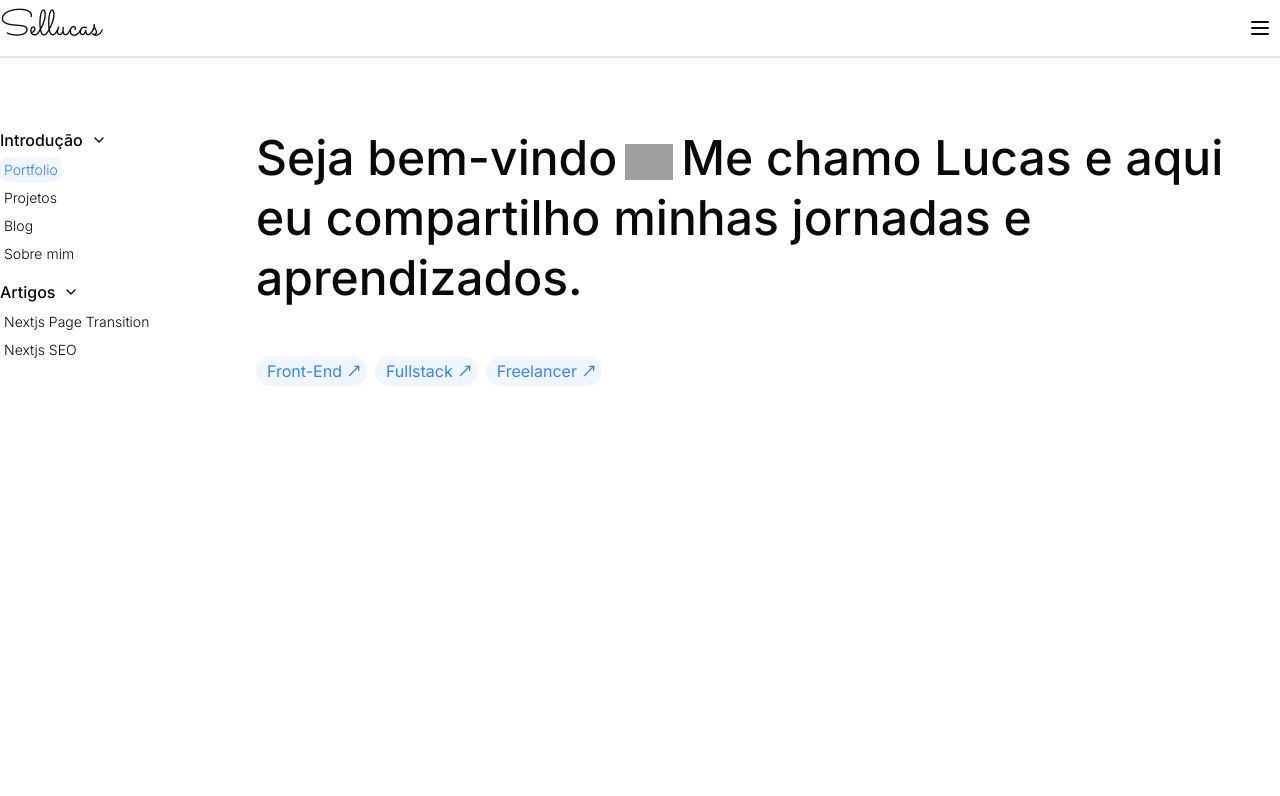
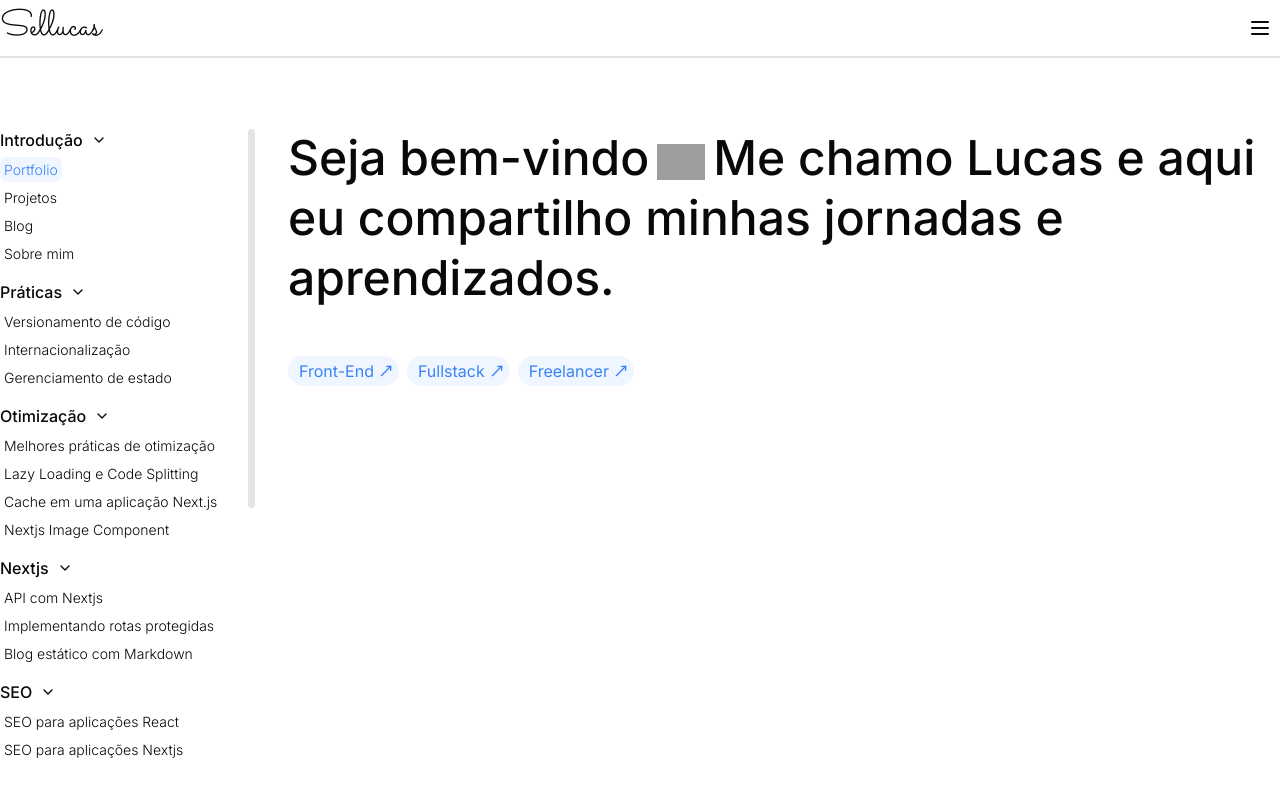
Before and after one commit to Sellucas/portfolio, a Next.js app: page / in a window 1280 px wide. Shown: the top 796 px of the page. Built offline with nearby package versions, Linux system fonts and the light colour scheme; grey boxes are pictures that could not be loaded.

Commit message:
feat: setup post page and sidebar

```diff
--- /dev/null
+++ b/app/blog/[...slug]/page.tsx
@@ -0,0 +1,73 @@
+import { notFound } from "next/navigation";
+import Link from "next/link";
+import { Clock, MoveLeft } from "lucide-react";
+
+import { posts } from "#site/content";
+import { Avatar, AvatarFallback, AvatarImage } from "@/components/ui/avatar";
+import { formatDate } from "@/lib/utils";
+
+interface PostPageProps {
+  params: {
+    slug: string[];
+  };
+}
+
+async function getPostFromParams(params: PostPageProps["params"]) {
+  const slug = params?.slug?.join("/");
+  const post = posts.find((post) => post.slugAsParams === slug);
+
+  return post;
+}
+
+export async function generateStaticParams(): Promise<
+  PostPageProps["params"][]
+> {
+  return posts.map((post) => ({
+    slug: post.slugAsParams.split("/"),
+  }));
+}
+
+const PostPage = async ({ params }: PostPageProps) => {
+  const post = await getPostFromParams(params);
+
+  if (!post || !post.published) {
+    notFound();
+  }
+
+  return (
+    <article className="prose dark:prose-invert">
+      <div className="mb-4">
+        <Link
+          className="flex gap-2 text-sm items-center text-muted-foreground"
+          href={"/blog"}
+        >
+          <MoveLeft className="w-4 h-4" />
+          Blog
+        </Link>
+      </div>
+      <div className="flex gap-2">
+        <Avatar>
+          <AvatarImage
+            src="https://github.com/Sellucas/portfolio/assets/75432770/9836c736-a1c3-4594-ad92-3c4d767f57e3"
+            alt="Sellucas"
+          />
+          <AvatarFallback>SL</AvatarFallback>
+        </Avatar>
+        <div>
+          <h2 className="text-muted-foreground">Lucas Sell Machado</h2>
+          <div className="flex gap-1 text-xs text-muted-foreground">
+            <p>{formatDate(post.date)}</p> /
+            <p className="flex gap-1 items-center">
+              <Clock className="w-4 h-4 text-red-600" />
+              Longo
+            </p>
+          </div>
+        </div>
+      </div>
+      <h1 className="text-2xl font-medium mt-6">{post.title}</h1>
+      <p className="text-muted-foreground text-sm">{post.description}</p>
+    </article>
+  );
+};
+
+export default PostPage;
--- a/app/layout.tsx
+++ b/app/layout.tsx
@@ -68,7 +68,7 @@ export default function RootLayout({
           <Header />
           <div className="max-w-[1575px] mx-auto flex mt-32">
             <Sidebar />
-            <div className="ml-0 px-2 lg:px-0 lg:ml-64 w-full">{children}</div>
+            <div className="ml-0 px-2 lg:px-0 lg:ml-72 w-full">{children}</div>
           </div>
         </ThemeProvider>
       </body>
--- a/components/sidebar.tsx
+++ b/components/sidebar.tsx
@@ -1,28 +1,24 @@
 import { Category } from "@/components/category-sidebar";
 import { ScrollArea } from "@/components/ui/scroll-area";
 import { SidebarLink } from "@/components/sidebar-link";
+import { sidebarData } from "@/constants";
 
 export const Sidebar = () => {
+  const categories = sidebarData;
+
   return (
     <div className="fixed">
-      <ScrollArea className="hidden lg:block pr-6 mr-6 h-[80vh] w-64">
+      <ScrollArea type="always" className="hidden lg:block h-[80vh] w-64">
         <div className="flex flex-col">
-          <Category name="Introdução">
-            <ul className="flex flex-col gap-2 mt-2">
-              <SidebarLink href="/">Portfolio</SidebarLink>
-              <SidebarLink href="/projetos">Projetos</SidebarLink>
-              <SidebarLink href="/blog">Blog</SidebarLink>
-              <SidebarLink href="/sobre-mim">Sobre mim</SidebarLink>
-            </ul>
-          </Category>
-          <Category name="Artigos">
-            <ul className="flex flex-col gap-2 mt-2">
-              <SidebarLink href="/nextjs-page-transition">
-                Nextjs Page Transition
-              </SidebarLink>
-              <SidebarLink href="/nextjs-seo">Nextjs SEO</SidebarLink>
-            </ul>
-          </Category>
+          {categories.map((category) => (
+            <Category key={category.name} name={category.name}>
+              {category.links.map((link) => (
+                <ul key={link.href} className="flex flex-col gap-2 mt-2">
+                  <SidebarLink href={link.href}>{link.label}</SidebarLink>
+                </ul>
+              ))}
+            </Category>
+          ))}
         </div>
       </ScrollArea>
     </div>
--- /dev/null
+++ b/components/ui/avatar.tsx
@@ -0,0 +1,50 @@
+"use client"
+
+import * as React from "react"
+import * as AvatarPrimitive from "@radix-ui/react-avatar"
+
+import { cn } from "@/lib/utils"
+
+const Avatar = React.forwardRef<
+  React.ElementRef<typeof AvatarPrimitive.Root>,
+  React.ComponentPropsWithoutRef<typeof AvatarPrimitive.Root>
+>(({ className, ...props }, ref) => (
+  <AvatarPrimitive.Root
+    ref={ref}
+    className={cn(
+      "relative flex h-12 w-12 shrink-0 overflow-hidden rounded-full",
+      className
+    )}
+    {...props}
+  />
+))
+Avatar.displayName = AvatarPrimitive.Root.displayName
+
+const AvatarImage = React.forwardRef<
+  React.ElementRef<typeof AvatarPrimitive.Image>,
+  React.ComponentPropsWithoutRef<typeof AvatarPrimitive.Image>
+>(({ className, ...props }, ref) => (
+  <AvatarPrimitive.Image
+    ref={ref}
+    className={cn("aspect-square h-full w-full", className)}
+    {...props}
+  />
+))
+AvatarImage.displayName = AvatarPrimitive.Image.displayName
+
+const AvatarFallback = React.forwardRef<
+  React.ElementRef<typeof AvatarPrimitive.Fallback>,
+  React.ComponentPropsWithoutRef<typeof AvatarPrimitive.Fallback>
+>(({ className, ...props }, ref) => (
+  <AvatarPrimitive.Fallback
+    ref={ref}
+    className={cn(
+      "flex h-full w-full items-center justify-center rounded-full bg-muted",
+      className
+    )}
+    {...props}
+  />
+))
+AvatarFallback.displayName = AvatarPrimitive.Fallback.displayName
+
+export { Avatar, AvatarImage, AvatarFallback }
--- a/constants/index.ts
+++ b/constants/index.ts
@@ -1 +1,113 @@
 export const baseUrl = "https://portfolio-sellucas-projects.vercel.app";
+
+export const sidebarData = [
+    {
+      name: "Introdução",
+      links: [
+        { href: "/", label: "Portfolio" },
+        { href: "/projetos", label: "Projetos" },
+        { href: "/blog", label: "Blog" },
+        { href: "/sobre-mim", label: "Sobre mim" },
+      ],
+    },
+    {
+      name: "Práticas",
+      links: [
+        {
+          href: "/blog/versionamento-de-codigo",
+          label: "Versionamento de código",
+        },
+        { href: "/blog/internacionalizacao", label: "Internacionalização" },
+        {
+          href: "/blog/gerenciamento-de-estado",
+          label: "Gerenciamento de estado",
+        },
+      ],
+    },
+    {
+      name: "Otimização",
+      links: [
+        {
+          href: "/blog/melhores-praticas-de-otimizacao",
+          label: "Melhores práticas de otimização",
+        },
+        {
+          href: "/blog/lazy-loading-e-code-splitting",
+          label: "Lazy Loading e Code Splitting",
+        },
+        {
+          href: "/blog/cache-em-uma-aplicação-next.js",
+          label: "Cache em uma aplicação Next.js",
+        },
+        { href: "/blog/nextjs-image-component", label: "Nextjs Image Component" },
+      ],
+    },
+    {
+      name: "Nextjs",
+      links: [
+        { href: "/blog/api-com-nextjs", label: "API com Nextjs" },
+        {
+          href: "/blog/implementando-rotas-protegidas",
+          label: "Implementando rotas protegidas",
+        },
+        {
+          href: "/blog/blog-estatico-com-markdown",
+          label: "Blog estático com Markdown",
+        },
+      ],
+    },
+    {
+      name: "SEO",
+      links: [
+        {
+          href: "/blog/seo-para-aplicacoes-react",
+          label: "SEO para aplicações React",
+        },
+        {
+          href: "/blog/seo-para-aplicacoes-nextjs",
+          label: "SEO para aplicações Nextjs",
+        },
+        {
+          href: "/blog/open-graph-e-twitter-cards",
+          label: "Open Graph e Twitter Cards",
+        },
+        { href: "/blog/google-search-console", label: "Google Search Console" },
+      ],
+    },
+    {
+      name: "Database",
+      links: [
+        {
+          href: "/blog/integracao-de-bancos-de-dados",
+          label: "Integração de bancos de dados",
+        },
+        { href: "/blog/usando-prisma-orm", label: "Usando Prisma ORM" },
+        { href: "/blog/crud-supabase", label: "CRUD Supabase" },
+      ],
+    },
+    {
+      name: "Animação",
+      links: [
+        { href: "/blog/botao-magnetico", label: "Botão magnético" },
+        { href: "/blog/zoom-parallax", label: "Zoom Parallax" },
+        {
+          href: "/blog/transicao-de-pagina-nextjs",
+          label: "Transição de página Nextjs",
+        },
+      ],
+    },
+    {
+      name: "Dicas",
+      links: [
+        {
+          href: "/blog/10-dicas-de-desenvolvimento-web",
+          label: "10 dicas de desenvolvimento web",
+        },
+        {
+          href: "/blog/erros-comuns-a-serem-evitados",
+          label: "Erros comuns a serem evitados",
+        },
+        { href: "/blog/depuracao-de-problemas", label: "Depuração de problemas" },
+      ],
+    },
+  ];
--- a/package.json
+++ b/package.json
@@ -10,6 +10,7 @@
   },
   "dependencies": {
     "@radix-ui/react-accordion": "^1.1.2",
+    "@radix-ui/react-avatar": "^1.0.4",
     "@radix-ui/react-dropdown-menu": "^2.0.6",
     "@radix-ui/react-scroll-area": "^1.0.5",
     "@radix-ui/react-slot": "^1.0.2",
```
Also changed, not shown: components/ui/scroll-area.tsx (+9 -9 lines), 1 other file (tests, documents, lock files or other folders).
